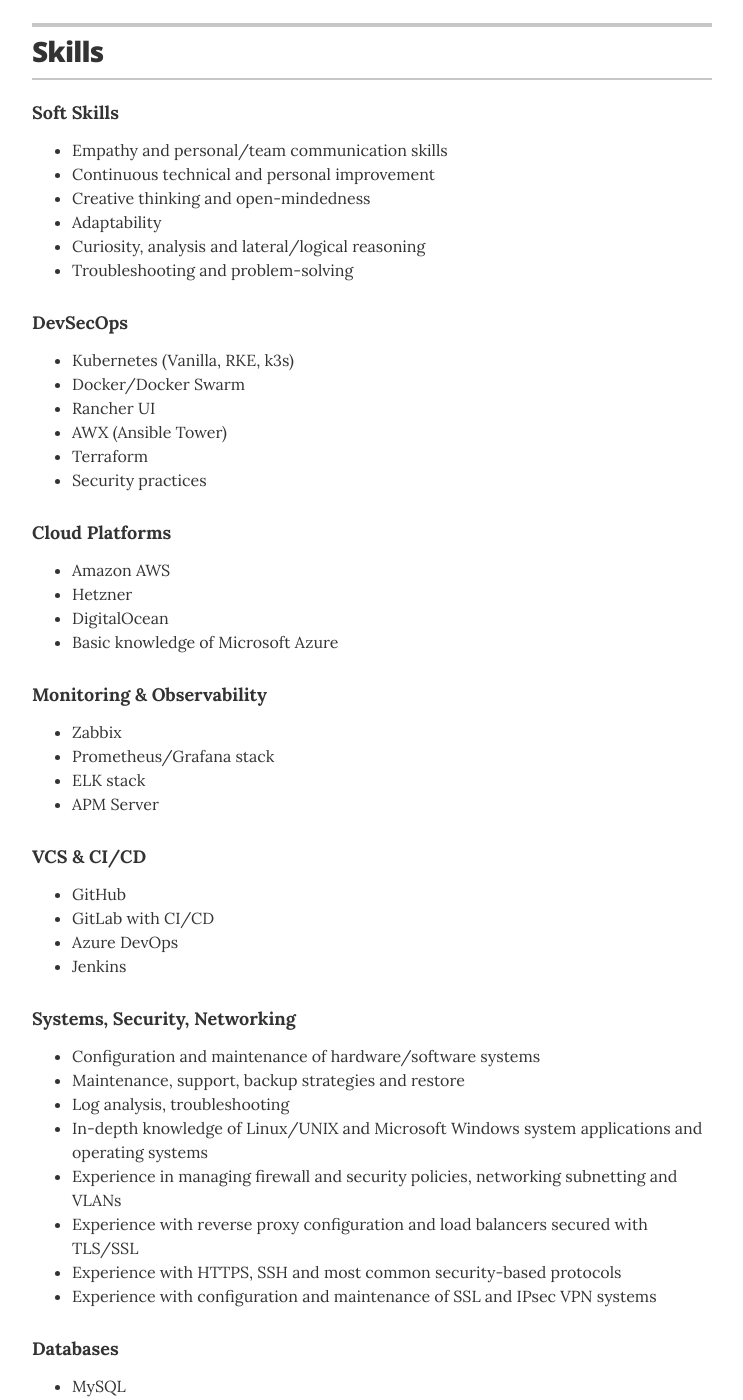
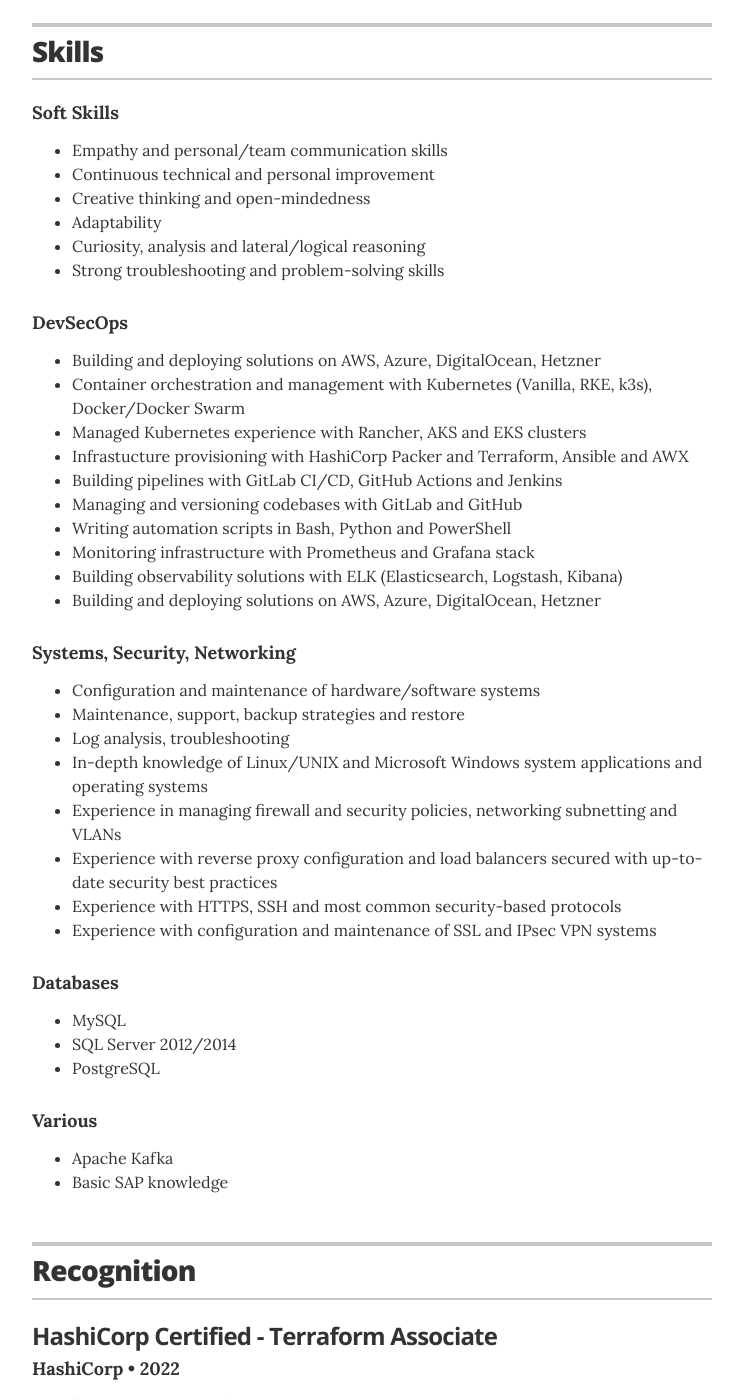
Before and after one commit to jglovier/resume-template, a Jekyll site: the page built from index.html, in a window 1280 px wide and 1400 px high, scrolled down 2148 px. Shown: the whole window, without its empty margins (268-1011 px from the left). Built offline with Jekyll 4.4.1, drawn with Linux system fonts in a browser that asks for light colours; a script that is not in the unit is left out; some of the changed text lies outside the part shown.

Commit message:
Updated skill section

```diff
--- a/_data/skills.yml
+++ b/_data/skills.yml
@@ -6,41 +6,21 @@
     <li>Creative thinking and open-mindedness</li>
     <li>Adaptability</li>
     <li>Curiosity, analysis and lateral/logical reasoning</li>
-    <li>Troubleshooting and problem-solving</li>
+    <li>Strong troubleshooting and problem-solving skills</li>
     </ul>
 
 - skill: DevSecOps
   description: <ul class="resume-item-list">
-    <li>Kubernetes (Vanilla, RKE, k3s)</li>
-    <li>Docker/Docker Swarm</li>
-    <li>Rancher UI</li>
-    <li>AWX (Ansible Tower)</li>
-    <li>Terraform</li>
-    <li>Security practices</li>
-    </ul>
-
-- skill: Cloud Platforms
-  description: <ul class="resume-item-list">
-    <li>Amazon AWS</li>
-    <li>Hetzner</li>
-    <li>DigitalOcean</li>
-    <li>Basic knowledge of Microsoft Azure</li>
-    </ul>
-
-- skill: Monitoring & Observability
-  description: <ul class="resume-item-list">
-    <li>Zabbix</li>
-    <li>Prometheus/Grafana stack</li>
-    <li>ELK stack</li>
-    <li>APM Server</li>
-    </ul>
-
-- skill: VCS & CI/CD
-  description: <ul class="resume-item-list">
-    <li>GitHub</li>
-    <li>GitLab with CI/CD</li>
-    <li>Azure DevOps</li>
-    <li>Jenkins</li>
+    <li>Building and deploying solutions on AWS, Azure, DigitalOcean, Hetzner</li>
+    <li>Container orchestration and management with Kubernetes (Vanilla, RKE, k3s), Docker/Docker Swarm</li>
+    <li>Managed Kubernetes experience with Rancher, AKS and EKS clusters</li>
+    <li>Infrastucture provisioning with HashiCorp Packer and Terraform, Ansible and AWX</li>
+    <li>Building pipelines with GitLab CI/CD, GitHub Actions and Jenkins</li>
+    <li>Managing and versioning codebases with GitLab and GitHub</li>
+    <li>Writing automation scripts in Bash, Python and PowerShell</li>
+    <li>Monitoring infrastructure with Prometheus and Grafana stack</li>
+    <li>Building observability solutions with ELK (Elasticsearch, Logstash, Kibana)</li>
+    <li>Building and deploying solutions on AWS, Azure, DigitalOcean, Hetzner</li>
     </ul>
 
 - skill: Systems, Security, Networking
@@ -50,7 +30,7 @@
     <li>Log analysis, troubleshooting</li>
     <li>In-depth knowledge of Linux/UNIX and Microsoft Windows system applications and operating systems</li>
     <li>Experience in managing firewall and security policies, networking subnetting and VLANs</li>
-    <li>Experience with reverse proxy configuration and load balancers secured with TLS/SSL</li>
+    <li>Experience with reverse proxy configuration and load balancers secured with up-to-date security best practices</li>
     <li>Experience with HTTPS, SSH and most common security-based protocols</li>
     <li>Experience with configuration and maintenance of SSL and IPsec VPN systems</li>
     </ul>
@@ -62,12 +42,6 @@
     <li>PostgreSQL</li>
     </ul>
 
-- skill: Programming
-  description: <ul class="resume-item-list">
-    <li>Bash, PowerShell and Python scripting</li>
-    <li>Knowledge of Node.js, Angular, TypeScript</li>
-    </ul>
-
 - skill: Various
   description: <ul class="resume-item-list">
     <li>Apache Kafka</li>
```
